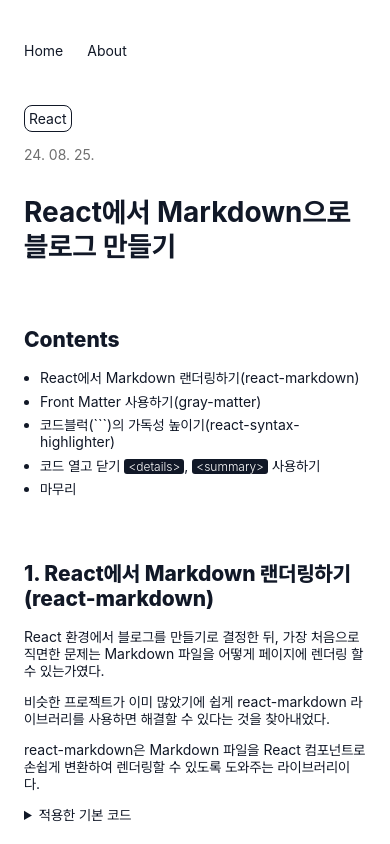
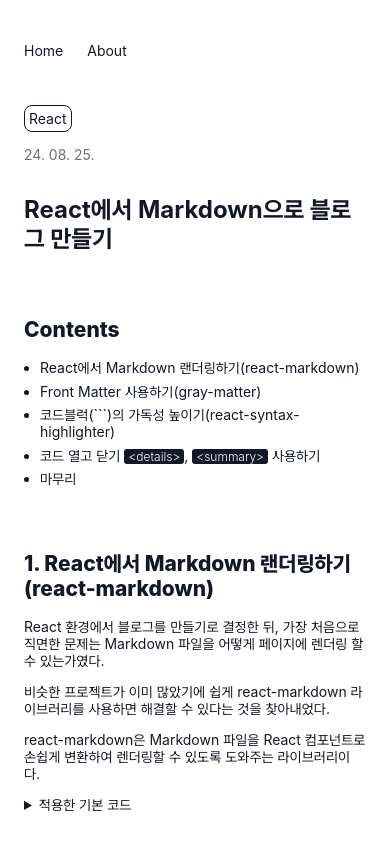
Before and after one commit to SioJeong/siojeong.github.io, a React (Vite) app: page /post/1 in a window 390 px wide. Shown: the top 844 px of the page. Built offline with nearby package versions, Linux system fonts and the light colour scheme; no server answers.

Commit message:
design: 포스팅 헤더 CSS 수정

```diff
--- a/src/pages/postdetail/PostDetail.module.css
+++ b/src/pages/postdetail/PostDetail.module.css
@@ -23,6 +23,16 @@
     background-color: transparent;
 }
 
+.postHeader {
+    font-size: 2.5rem;
+}
+
 footer a {
     color: #111827;
 }
+
+@media (max-width: 600px) {
+    .postHeader {
+        font-size: 1.5rem;
+    }
+}
--- a/src/pages/postdetail/PostDetail.tsx
+++ b/src/pages/postdetail/PostDetail.tsx
@@ -49,7 +49,7 @@ export default function PostDetail() {
                         </div>
                         <PostDate date={frontmatter.date} className={styles.postDate} />
                     </div>
-                    <h1>{frontmatter.title}</h1>
+                    <h1 className={styles.postHeader}>{frontmatter.title}</h1>
                 </header>
                 <article>
                     <MarkdownRenderer markdown={markdown} />
```
